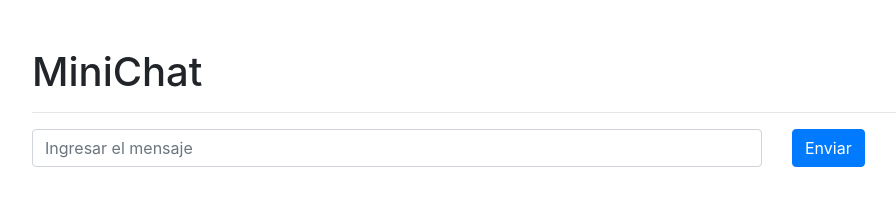
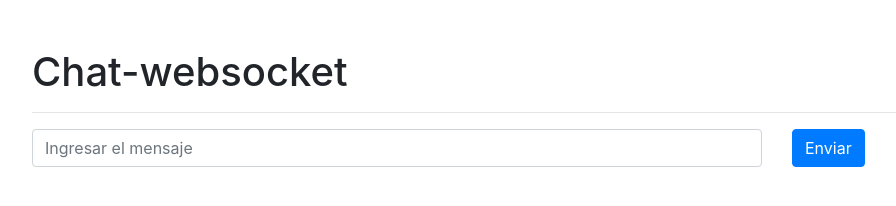
Before and after one commit to federico-osandon/chat-html-io, a website: page public/index.html in a window 1280 px wide. Shown: the whole page, without its empty margins (53-949 px from the left). Drawn offline with nearby package versions, Linux system fonts and the light colour scheme; no server answers.

Commit message:
cambio en el nombre

```diff
--- a/public/index.html
+++ b/public/index.html
@@ -3,13 +3,13 @@
 <head>
     <meta charset="UTF-8">
     <meta name="viewport" content="width=device-width, initial-scale=1.0">
-    <title>Socket Server</title>
+    <title>CHAT - Socket Server</title>
 
     <link rel="stylesheet" href="https://stackpath.bootstrapcdn.com/bootstrap/5.0.0-alpha2/css/bootstrap.min.css" integrity="sha384-DhY6onE6f3zzKbjUPRc2hOzGAdEf4/Dz+WJwBvEYL/lkkIsI3ihufq9hk9K4lVoK" crossorigin="anonymous">
 </head>
 <body class="container">
 
-    <h1 class="mt-5">MiniChat</h1>
+    <h1 class="mt-5">Chat-websocket</h1>
     <hr>
     <form id="miFormulario">
         <div class="row">
```
